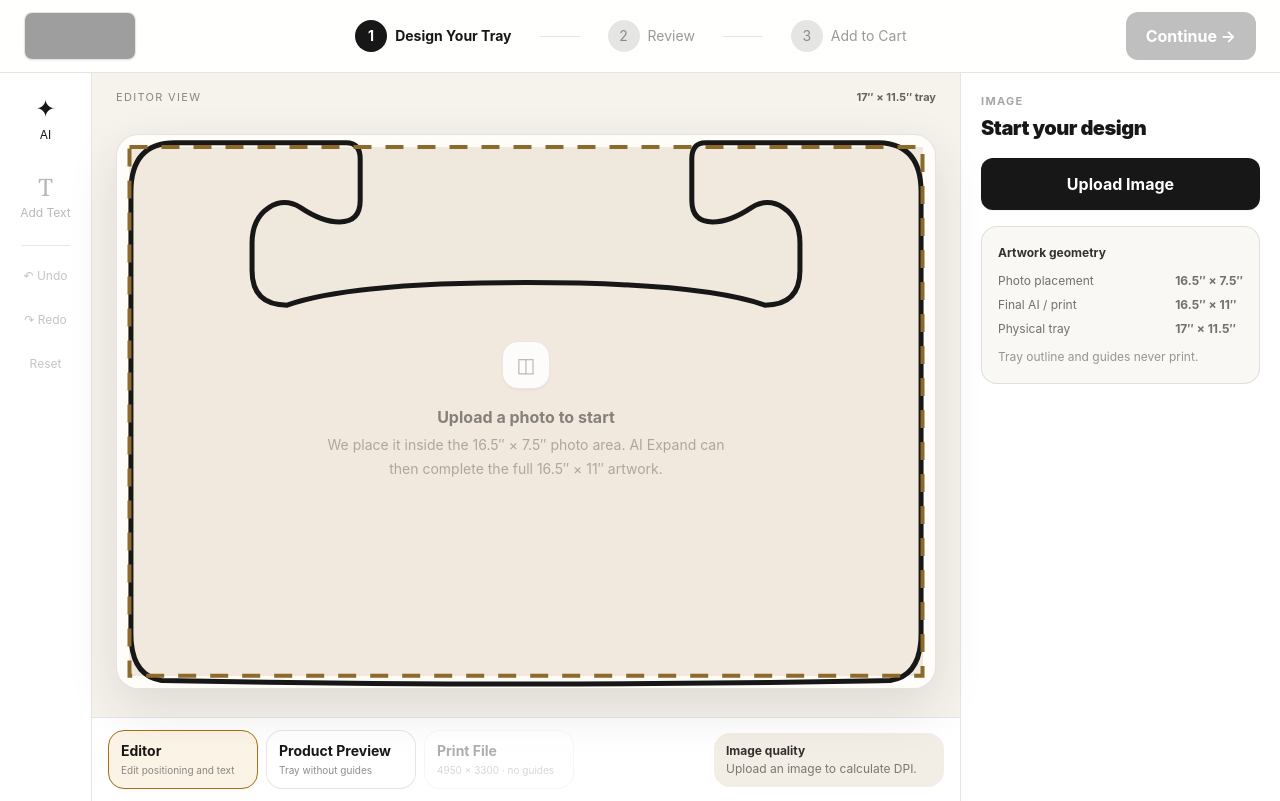
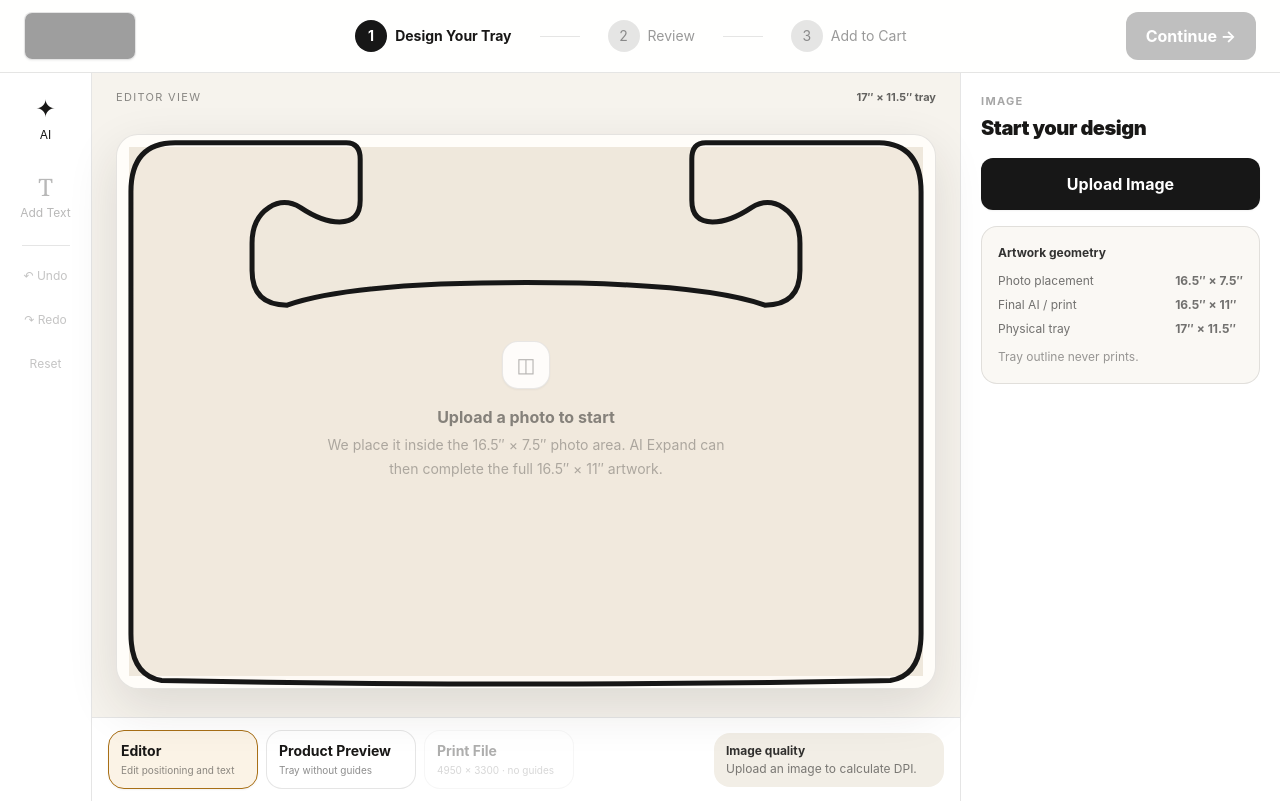
Before and after one commit to custom-cartrays/customcartrays, a Next.js app: page /customize in a window 1280 px wide. Built offline with nearby package versions, Linux system fonts and the light colour scheme; grey boxes are pictures that could not be loaded.

Commit message:
fix: clean Studio guides and improve text tools

```diff
--- a/src/components/studio/CarTrayStudio.jsx
+++ b/src/components/studio/CarTrayStudio.jsx
@@ -66,7 +66,7 @@ function TextLayersOverlay({ layers, onPointerDown, selectedId }) {
     </svg>
   );
 }
-function TrayReference({ showGuide = true }) {
+function TrayReference() {
   return (
     <svg
       viewBox="0 0 1700 1150"
@@ -79,19 +79,6 @@ function TrayReference({ showGuide = true }) {
         strokeWidth="5"
         vectorEffect="non-scaling-stroke"
       />
-      {showGuide && (
-        <rect
-          x="25"
-          y="25"
-          width="1650"
-          height="1100"
-          fill="none"
-          stroke="#8b6a2b"
-          strokeWidth="4"
-          strokeDasharray="18 14"
-          vectorEffect="non-scaling-stroke"
-        />
-      )}
     </svg>
   );
 }
@@ -680,7 +667,7 @@ export default function CarTrayStudio() {
               >
                 {view === "editor" && image && !flattenedArtwork && (
                   <div
-                    className="absolute inset-x-0 z-[6] border-y border-dashed border-[#a97924]/80 pointer-events-none"
+                    className="absolute inset-x-0 z-[6] bg-[#a97924]/[0.025] pointer-events-none"
                     style={{
                       height: `${INITIAL_PHOTO_AREA.heightPct}%`,
                       top: `${INITIAL_PHOTO_AREA.centerYPct}%`,
@@ -727,8 +714,8 @@ export default function CarTrayStudio() {
                 />
               </div>
 
-              {view === "editor" && <TrayReference showGuide />}
-              {view === "product" && <TrayReference showGuide={false} />}
+              {view === "editor" && <TrayReference />}
+              {view === "product" && <TrayReference />}
 
               {view === "print" && (
                 <div className="absolute inset-0 z-40 bg-white flex items-center justify-center">
@@ -959,9 +946,16 @@ export default function CarTrayStudio() {
                       onChange={(e) => updateText({ fontFamily: e.target.value }, true)}
                       className="w-full rounded-lg border border-black/10 bg-white p-2"
                     >
-                      <option>Arial</option>
-                      <option>Georgia</option>
-                      <option>Impact</option>
+                      <option value="Arial">Arial</option>
+                      <option value="'Arial Black', Arial, sans-serif">Arial Black</option>
+                      <option value="Georgia, serif">Georgia</option>
+                      <option value="Impact, Haettenschweiler, sans-serif">Impact</option>
+                      <option value="'Trebuchet MS', Arial, sans-serif">Trebuchet</option>
+                      <option value="Verdana, Geneva, sans-serif">Verdana</option>
+                      <option value="'Times New Roman', Times, serif">Times New Roman</option>
+                      <option value="'Courier New', Courier, monospace">Courier New</option>
+                      <option value="'Brush Script MT', cursive">Brush Script</option>
+                      <option value="Copperplate, 'Copperplate Gothic Light', fantasy">Copperplate</option>
                     </select>
                     <label className="block text-sm">
                       Size <b className="float-right">{selectedText.size}%</b>
@@ -987,6 +981,29 @@ export default function CarTrayStudio() {
                         onPointerUp={commitTextPreview}
                       />
                     </label>
+                    <div className="grid grid-cols-3 gap-2">
+                      <button
+                        type="button"
+                        onClick={() => updateText({ rotation: Math.max(-180, selectedText.rotation - 15) }, true)}
+                        className="rounded-lg border border-black/10 bg-white px-2 py-2 text-sm font-semibold hover:bg-[#f1eadf]"
+                      >
+                        ↺ 15°
+                      </button>
+                      <button
+                        type="button"
+                        onClick={() => updateText({ rotation: 0 }, true)}
+                        className="rounded-lg border border-black/10 bg-white px-2 py-2 text-sm font-semibold hover:bg-[#f1eadf]"
+                      >
+                        0°
+                      </button>
+                      <button
+                        type="button"
+                        onClick={() => updateText({ rotation: Math.min(180, selectedText.rotation + 15) }, true)}
+                        className="rounded-lg border border-black/10 bg-white px-2 py-2 text-sm font-semibold hover:bg-[#f1eadf]"
+                      >
+                        15° ↻
+                      </button>
+                    </div>
                     <label className="flex items-center justify-between text-sm">
                       Color
                       <input
@@ -1031,7 +1048,7 @@ export default function CarTrayStudio() {
                 <span>Final AI / print</span><b>16.5″ × 11″</b>
                 <span>Physical tray</span><b>17″ × 11.5″</b>
               </div>
-              <p className="mt-2 text-black/40">Tray outline and guides never print.</p>
+              <p className="mt-2 text-black/40">Tray outline never prints.</p>
             </div>
           </div>
         </aside>
```
